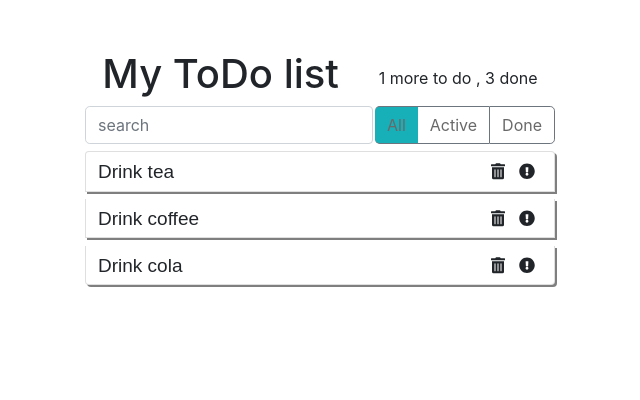
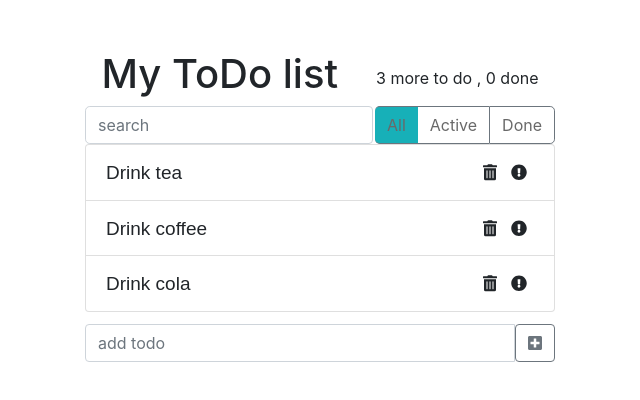
Before and after one commit to ViacheslavChuvalkiy/ToDoList, a React app: page / in a window 1280 px wide. Shown: the whole page, without its empty margins (320-960 px from the left). Built offline with nearby package versions, Linux system fonts and the light colour scheme.

Commit message:
Add function and show correct info

```diff
--- a/src/components/App/app.js
+++ b/src/components/App/app.js
@@ -1,4 +1,4 @@
-import React from 'react';
+import React,{Component} from 'react';
 
 import AppHeader from "../AppHeader/appHeader";
 import AppNav from "../AppNav/appNav";
@@ -6,21 +6,111 @@ import ToDoList from "../ToDoList/ToDoList";
 
 import './app.css';
 
-const App = () => {
+export default class App extends Component{
 
-    const toDoDate = [
-        {label : 'Drink tea',    important : false, id:1},
-        {label : 'Drink coffee', important : true,  id:2},
-        {label : 'Drink cola',   important : false, id:3}
-    ];
+    maxId = 100;
 
-    return (
-        <div className='container todo-container'>
-            <AppHeader />
-            <AppNav />
-            <ToDoList todos = {toDoDate} />
-        </div>
-    );
+    state = {
+        toDoDate : [
+            this.createTodoItem("Drink tea"),
+            this.createTodoItem("Drink coffee"),
+            this.createTodoItem("Drink cola")
+        ]
+    };
+
+    onClickDelete = (id) => {
+
+        let toDoDate = this.state.toDoDate;
+
+        let indexElement = toDoDate.findIndex((el) => el.id === id);
+
+        toDoDate.splice(indexElement,1);
+
+        this.setState({
+            toDoDate
+        });
+
+    };
+
+    onClickAdd = () => {
+
+        let inputAddTodo = document.getElementById('nameAddTodoItem');
+        let todoName = inputAddTodo.value;
+
+        if(!todoName){
+            return;
+        };
+
+        inputAddTodo.value ='';
+
+        let toDoDate = this.state.toDoDate;
+
+        let newItem = this.createTodoItem(todoName);
+
+        toDoDate.push(newItem);
+
+        this.setState({
+            toDoDate
+        });
+
+    };
+
+    onClickImportant = (id) => {
+
+        let toDoDate = this.state.toDoDate;
+
+        let indexElement = toDoDate.findIndex((el) => el.id === id);
+
+        let elArray = toDoDate[indexElement];
+
+        elArray.important = !elArray.important;
+
+        this.setState({
+            toDoDate
+        });
+
+    };
+
+    onClickDone= (id) => {
+
+        let toDoDate = this.state.toDoDate;
+
+        let indexElement = toDoDate.findIndex((el) => el.id === id);
+
+        let elArray = toDoDate[indexElement];
+
+        elArray.done = !elArray.done;
+
+        this.setState({
+            toDoDate
+        });
+
+    };
+
+    createTodoItem(text) {
+
+        return {
+            label : text, important : false, done : false, id: this.maxId++
+        }
+
+    };
+
+    render() {
+
+        const {toDoDate}  = this.state;
+
+        return (
+            <div className='container todo-container'>
+                <AppHeader toDoDate={toDoDate}/>
+                <AppNav/>
+                <ToDoList
+                    todos={toDoDate}
+                    onClickDelete={this.onClickDelete}
+                    onClickAdd = {this.onClickAdd}
+                    onClickImportant = {this.onClickImportant}
+                    onClickDone = {this.onClickDone}
+                />
+            </div>
+        );
+    }
 };
-
-export default App;
--- a/src/components/AppHeader/appHeader.js
+++ b/src/components/AppHeader/appHeader.js
@@ -1,15 +1,20 @@
-import React from 'react'
+import React, {Component} from 'react'
 import './appHeader.css';
 
-const AppHeader = () => {
-    return (
-        <div className='appHeader-block'>
-            <h1>My ToDo list</h1>
-            <span className='span-header'> 1 more to do , 3 done   </span>
-        </div>
+export default class AppHeader extends Component{
 
-    );
+    render()
+    {
+        const {toDoDate} = this.props;
+        const doneCount = toDoDate.filter((el) => el.done).length;
+        const todoCount = toDoDate.length - doneCount;
+
+        return (
+            <div className='appHeader-block'>
+                <h1>My ToDo list</h1>
+                <span className='span-header'> {todoCount} more to do , {doneCount} done</span>
+            </div>
+
+        );
+    };
 };
-
-
-export default AppHeader;
--- a/src/components/ToDoItem/ToDoItem.js
+++ b/src/components/ToDoItem/ToDoItem.js
@@ -3,41 +3,11 @@ import './ToDoItem.css';
 import {FontAwesomeIcon} from "@fortawesome/react-fontawesome";
 
 
-export default class extends Component{
-
-    state = {
-        done: false,
-        important: false
-    };
-
-    onClickLabel = () => {
-
-        let done = !this.state.done;
-
-        this.setState({
-            done
-        });
-
-    };
-
-    onClickImportant = () => {
-
-        let important = !this.state.important;
-
-        this.setState({
-            important
-        });
-
-    };
-
-    onClickDelete = () => {
-
-    };
+export default class TodoItem extends Component{
 
     render()
     {
-        const {label} = this.props;
-        const {done,important}  = this.state;
+        const {label,onClickDelete,onClickImportant,onClickDone,done,important} = this.props;
 
         let classNames = 'todo-list-item';
 
@@ -52,20 +22,20 @@ export default class extends Component{
             <div className='todo-list-item-block'>
                 <span
                     className = {classNames}
-                    onClick={this.onClickLabel}>
+                    onClick={onClickDone}>
                     {label}
                 </span>
                 <div className='todo-list-item-icons'>
                     <FontAwesomeIcon
                         icon={['fas', 'trash-alt']}
                         className='toDoitemIcons'
-                        onClick = {this.onClickDelete}
+                        onClick = {onClickDelete}
                     />
 
                     <FontAwesomeIcon
                         icon={['fas', 'exclamation-circle']}
                         className='toDoitemIcons'
-                        onClick = {this.onClickImportant}
+                        onClick = {onClickImportant}
                     />
                 </div>
             </div>
--- a/src/components/ToDoList/ToDoList.css
+++ b/src/components/ToDoList/ToDoList.css
@@ -1,9 +1,9 @@
 .todo-list-block{
-    display: flex;
+    display: inline-block;
     width: 100%;
 }
 
-.todo-list .list-group-item{
+.todo-list .list-group-item .todo-list-form{
     margin-top: .45rem;
     padding: .25rem .75rem;
     box-shadow: 2px 2px rgba(0,0,0,.5);
@@ -12,3 +12,9 @@
 .todo-list{
     width: 100%;
 }
+
+.todo-list-form{
+    display: flex;
+    margin-top: .75rem;
+
+}
--- a/src/components/ToDoList/ToDoList.js
+++ b/src/components/ToDoList/ToDoList.js
@@ -1,15 +1,20 @@
 import React from 'react';
 import CreateToDoItem from "../ToDoItem/ToDoItem";
 import './ToDoList.css'
+import {FontAwesomeIcon} from "@fortawesome/react-fontawesome";
 
-const ToDoList = ({todos}) => {
+const ToDoList = ({todos, onClickDelete,onClickAdd,onClickImportant,onClickDone}) => {
 
     const listItems = todos.map((item) => {
 
         const {id,...itemProps} = item;
         return (
             <li key={id} className='list-group-item'>
-                <CreateToDoItem { ...itemProps}
+                <CreateToDoItem
+                    { ...itemProps}
+                    onClickDelete = { () => onClickDelete(id)}
+                    onClickImportant = { () => onClickImportant(id)}
+                    onClickDone = { () => onClickDone(id)}
                 />
             </li>
         );
@@ -20,7 +25,28 @@ const ToDoList = ({todos}) => {
             <ul className='list-group todo-list'>
                 {listItems}
             </ul>
+
+            <div className="input-group mb-3 todo-list-form">
+                <input type="text"
+                       className="form-control"
+                       id='nameAddTodoItem'
+                       placeholder="add todo"
+                       aria-label="add todo"
+
+                />
+                    <button
+                        className="btn btn-outline-secondary"
+                        type="button"
+                        onClick = { () => onClickAdd()}>
+                        <FontAwesomeIcon
+                            icon={['fas', 'plus-square']}
+                        />
+                    </button>
+
+            </div>
+
         </div>
     );
 };
+
 export default ToDoList;
```
